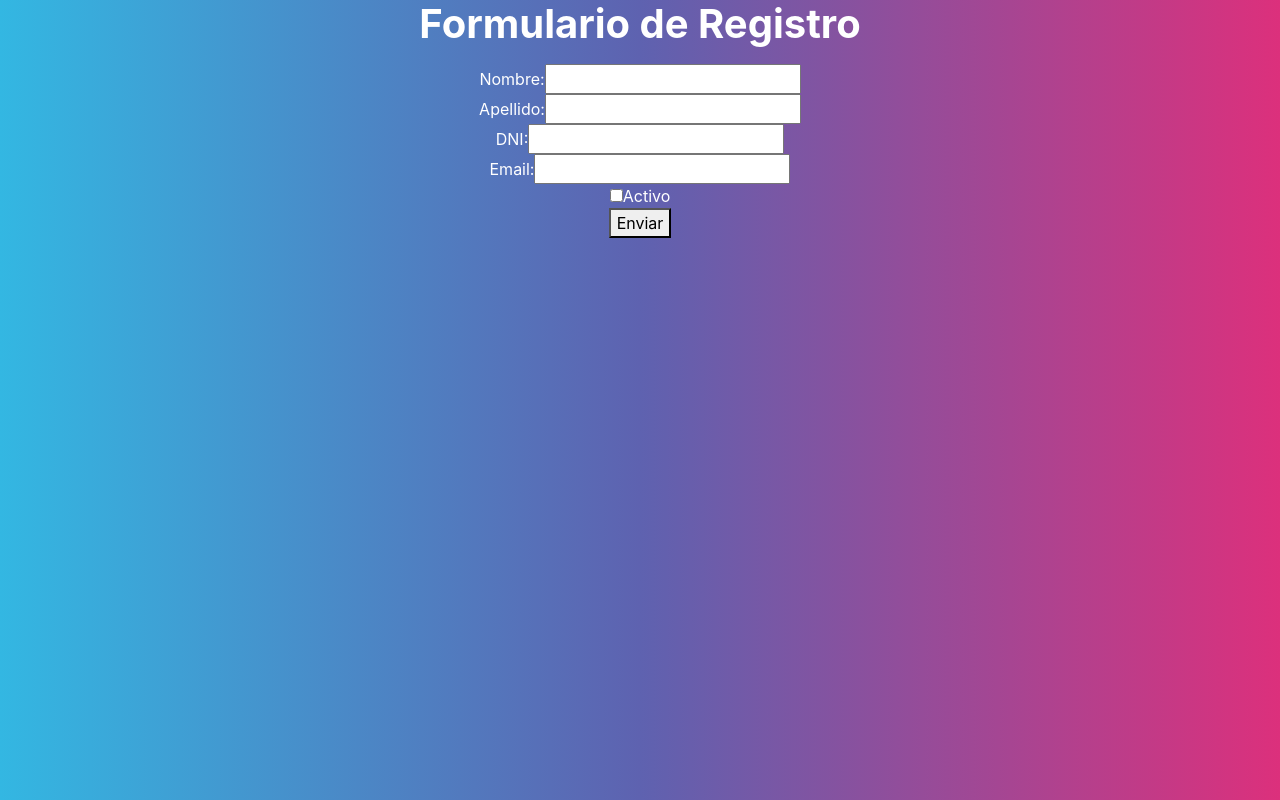
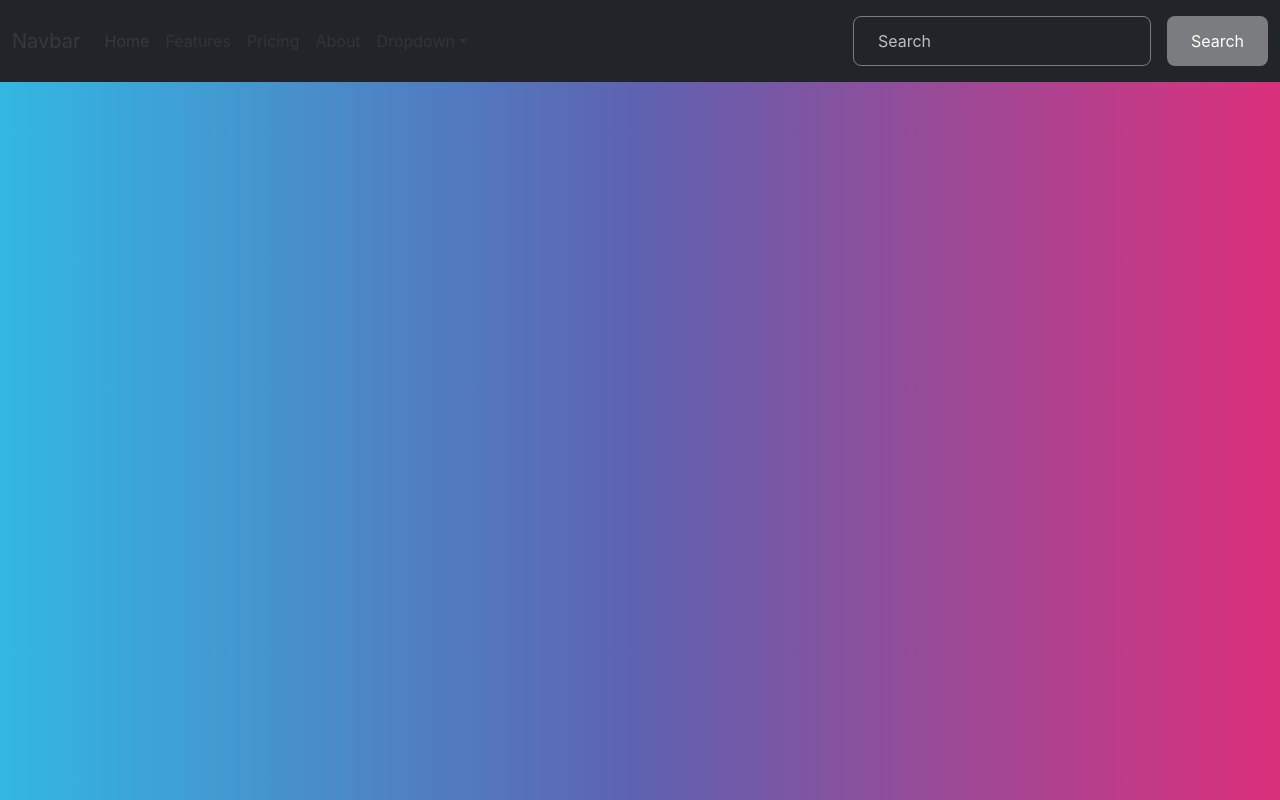
Before and after one commit to seezelop/React-nexoeducativo, a React (Create React App) app: page / in a window 1280 px wide. Built offline with nearby package versions, Linux system fonts and the light colour scheme.

Commit message:
agrego Header

```diff
--- a/src/App.js
+++ b/src/App.js
@@ -1,119 +1,17 @@
-import React, { Component } from 'react';
-import './App.css';
+import React from 'react';
+import Header from './componentes/Header';
 
-class App extends Component {
-  constructor(props) {
-    super(props);
-    this.state = {
-      nombre: '',
-      apellido: '',
-      dni: '',
-      eMail: '',
-      activo: false,
-    };
-  }
+function App() {
+  return (
+    <div className="App">
+      <Header />
+      <div className="container my-4">
 
-  manejarCambio = (event) => {
-    const { name, value, type, checked } = event.target;
-    this.setState({
-      [name]: type === 'checkbox' ? checked : value,
-    });
-  };
 
-  // Modificar el método manejarEnvio para enviar los datos al backend
-  manejarEnvio = async (event) => {
-    event.preventDefault(); // Evita la recarga de la página
+      </div>
 
-    try {
-      // Convertir el DNI a número
-      const formData = {
-        ...this.state,
-        dni: parseInt(this.state.dni, 10),
-      };
-
-      // Hacer la petición fetch al backend en el endpoint "/usuario"
-      const respuesta = await fetch('http://localhost:8080/usuario', {
-        method: 'POST', // Tipo de petición: POST
-        headers: {
-          'Content-Type': 'application/json', // Indicar que se envía JSON
-        },
-        body: JSON.stringify(formData), // Enviar los datos del formulario
-      });
-
-      if (respuesta.ok) { // Si la respuesta es exitosa
-        console.log('Datos guardados:');
-        alert('Usuario creado exitosamente');
-      } else {
-        console.error('Error al guardar los datos');
-        alert('Error al crear el usuario');
-      }
-    } catch (error) {
-      console.error('Error en la conexión con el backend:', error);
-      alert('Error en la conexión con el servidor');
-    }
-  };
-
-  render() {
-    return (
-      <div className="App">
-        <h1>Formulario de Registro</h1>
-        <form onSubmit={this.manejarEnvio}>
-          <div>
-            <label>Nombre:</label>
-            <input
-              type="text"
-              name="nombre"
-              value={this.state.nombre}
-              onChange={this.manejarCambio}
-              required
-            />
-          </div>
-          <div>
-            <label>Apellido:</label>
-            <input
-              type="text"
-              name="apellido"
-              value={this.state.apellido}
-              onChange={this.manejarCambio}
-              required
-            />
-          </div>
-          <div>
-            <label>DNI:</label>
-            <input
-              type="number" // Cambiamos a tipo "number" para que sea más intuitivo
-              name="dni"
-              value={this.state.dni}
-              onChange={this.manejarCambio}
-              required
-            />
-          </div>
-          <div>
-            <label>Email:</label>
-            <input
-              type="email"
-              name="eMail"
-              value={this.state.eMail}
-              onChange={this.manejarCambio}
-              required
-            />
-          </div>
-          <div>
-            <label>
-              <input
-                type="checkbox"
-                name="activo"
-                checked={this.state.activo}
-                onChange={this.manejarCambio}
-              />
-              Activo
-            </label>
-          </div>
-          <button type="submit">Enviar</button>
-        </form>
-      </div>
-    );
-  }
+    </div>
+  );
 }
 
 export default App;
--- /dev/null
+++ b/src/componentes/Header.js
@@ -0,0 +1,74 @@
+import React, { Component } from "react";
+
+class Header extends Component {
+  render() {
+    return (
+      <nav className="navbar navbar-expand-lg bg-dark" data-bs-theme="dark">
+        <div className="container-fluid">
+          <a className="navbar-brand" href="#">Navbar</a>
+          <button
+            className="navbar-toggler"
+            type="button"
+            data-bs-toggle="collapse"
+            data-bs-target="#navbarColor02"
+            aria-controls="navbarColor02"
+            aria-expanded="false"
+            aria-label="Toggle navigation"
+          >
+            <span className="navbar-toggler-icon"></span>
+          </button>
+          <div className="collapse navbar-collapse" id="navbarColor02">
+            <ul className="navbar-nav me-auto">
+              <li className="nav-item">
+                <a className="nav-link active" href="#">
+                  Home
+                  <span className="visually-hidden">(current)</span>
+                </a>
+              </li>
+              <li className="nav-item">
+                <a className="nav-link" href="#">Features</a>
+              </li>
+              <li className="nav-item">
+                <a className="nav-link" href="#">Pricing</a>
+              </li>
+              <li className="nav-item">
+                <a className="nav-link" href="#">About</a>
+              </li>
+              <li className="nav-item dropdown">
+                <a
+                  className="nav-link dropdown-toggle"
+                  data-bs-toggle="dropdown"
+                  href="#"
+                  role="button"
+                  aria-haspopup="true"
+                  aria-expanded="false"
+                >
+                  Dropdown
+                </a>
+                <div className="dropdown-menu">
+                  <a className="dropdown-item" href="#">Action</a>
+                  <a className="dropdown-item" href="#">Another action</a>
+                  <a className="dropdown-item" href="#">Something else here</a>
+                  <div className="dropdown-divider"></div>
+                  <a className="dropdown-item" href="#">Separated link</a>
+                </div>
+              </li>
+            </ul>
+            <form className="d-flex">
+              <input
+                className="form-control me-sm-2"
+                type="search"
+                placeholder="Search"
+              />
+              <button className="btn btn-secondary my-2 my-sm-0" type="submit">
+                Search
+              </button>
+            </form>
+          </div>
+        </div>
+      </nav>
+    );
+  }
+}
+
+export default Header;
```
